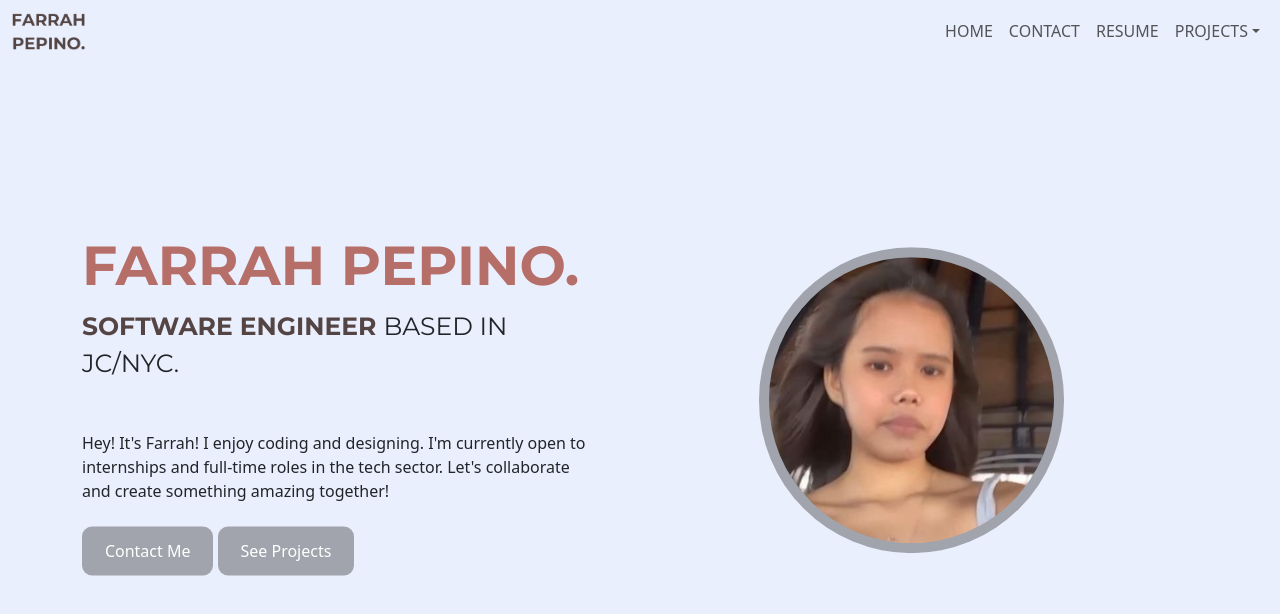
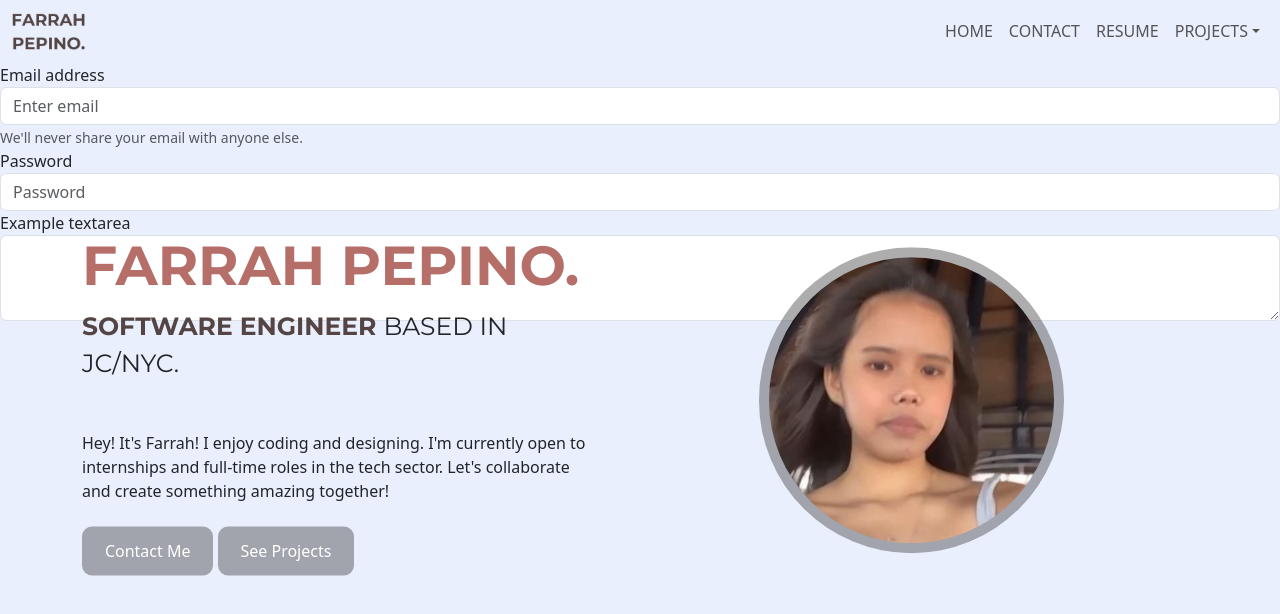
Before and after one commit to fpepino1/farrahpepino-react, a React (Create React App) app: page / in a window 1280 px wide. Shown: the top 614 px of the page. Built offline with nearby package versions, Linux system fonts and the light colour scheme.

Commit message:
IMPORT CONTACT

```diff
--- a/src/App.js
+++ b/src/App.js
@@ -1,5 +1,6 @@
 import React from "react";
 import Navigation from "./Navigation";
+import Contact from "./Contact";
 // import Footer from "./Footer";
 import Home from "./Home";
 import "./Theme.css"
@@ -16,6 +17,7 @@ function App() {
     <Navigation />
     <Home/>
     {/* <Footer/> */}
+    <Contact/>
     </div>
 
   );
--- a/src/Contact.js
+++ b/src/Contact.js
@@ -0,0 +1,23 @@
+import React from "react";
+
+
+
+export default function Contact(){
+    return(
+    <div className="Contact">
+    <form>
+  <div class="form-group">
+    <label for="exampleInputEmail1">Email address</label>
+    <input type="email" class="form-control" id="exampleInputEmail1" aria-describedby="emailHelp" placeholder="Enter email"/>
+    <small id="emailHelp" class="form-text text-muted">We'll never share your email with anyone else.</small>
+  </div>
+  <div class="form-group">
+    <label for="exampleInputPassword1">Password</label>
+    <input type="password" class="form-control" id="exampleInputPassword1" placeholder="Password"/>
+  </div>
+  <div class="form-group">
+    <label for="exampleFormControlTextarea1">Example textarea</label>
+    <textarea class="form-control" id="exampleFormControlTextarea1" rows="3"></textarea>
+  </div>
+  </form>
+  </div>);}
--- a/src/Home.css
+++ b/src/Home.css
@@ -33,24 +33,9 @@ div button:hover {
     font-size: 16px;
   }
 
-  /* Media queries for responsive font sizes */
-  @media screen and (max-width: 768px) {
-    .Home {
-      font-size: 14px;
-    }
-  }
 
   @media screen and (max-width: 576px) {
-    .Home {
-      font-size: 12px;
-    }
-    .Home logo{
-        font-size:30px;
-    }
 
-    .Home logo1{
-        font-size:20px;
-    }
     .profile {
         display: none;
       }
```
